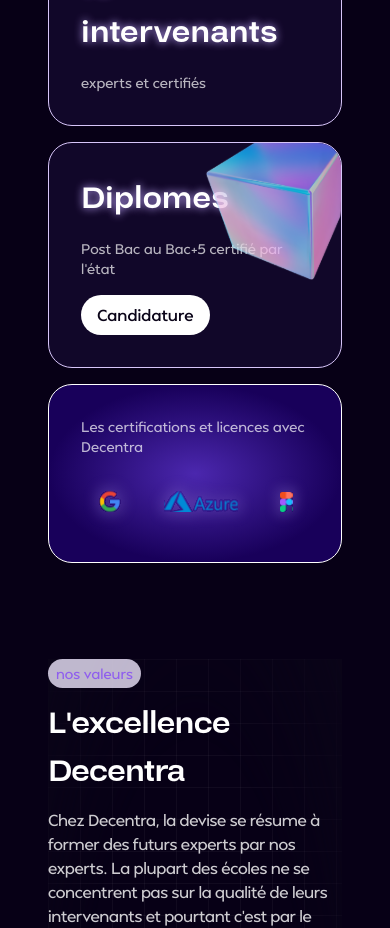
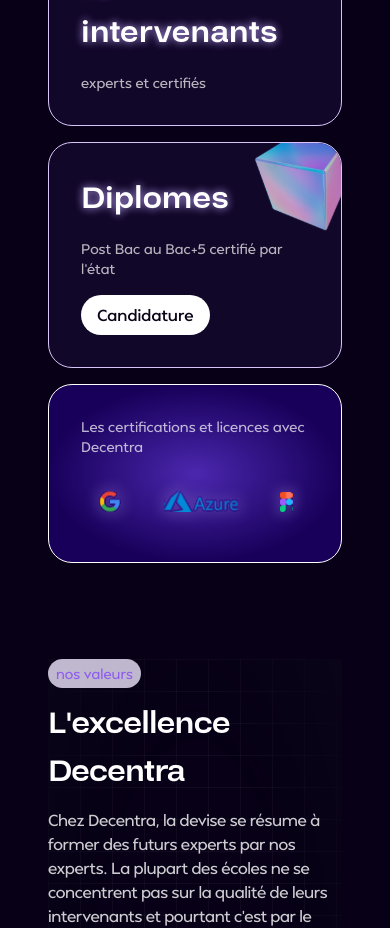
Before and after one commit to celianlb/decentra-v2, a Next.js app: page / in a window 390 px wide. Shown: the part 1020-1948 px from the top of the page. Built offline with nearby package versions, Linux system fonts and the light colour scheme.

Commit message:
Réduction de la taille de l'image dans le composant BentoGrid et ajout de styles responsives pour les écrans moyens.

```diff
--- a/components/home/bento-grid.tsx
+++ b/components/home/bento-grid.tsx
@@ -77,9 +77,9 @@ export default function BentoGrid() {
               <Image
                 src="/home/bento/cube-diplome.svg"
                 alt="Bento 1"
-                width={150}
-                height={150}
-                className="absolute -right-3 -top-3"
+                width={100}
+                height={100}
+                className="absolute -right-3 -top-3 md:w-[150px] md:h-[150px]"
               />
               <h3 className="text-[2rem] font-stara font-bold text-white [text-shadow:_0px_0px_8px_rgb(194_168_255_/_1.00)]">
                 {bentoItems[3].title}
```
